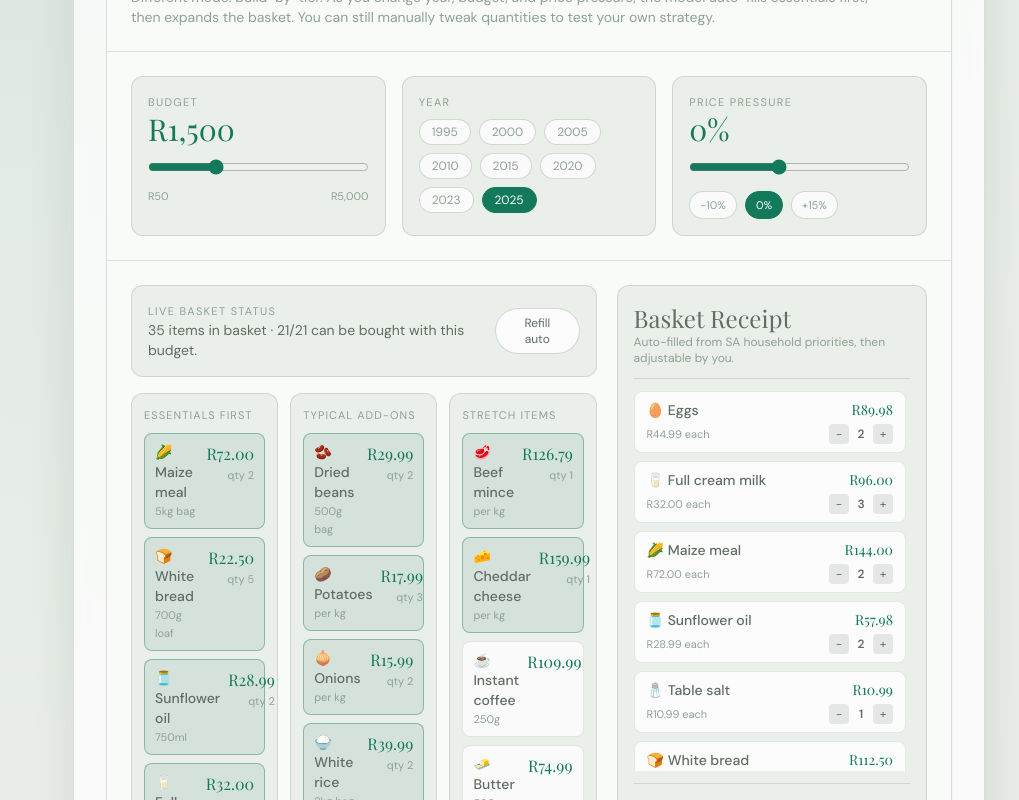
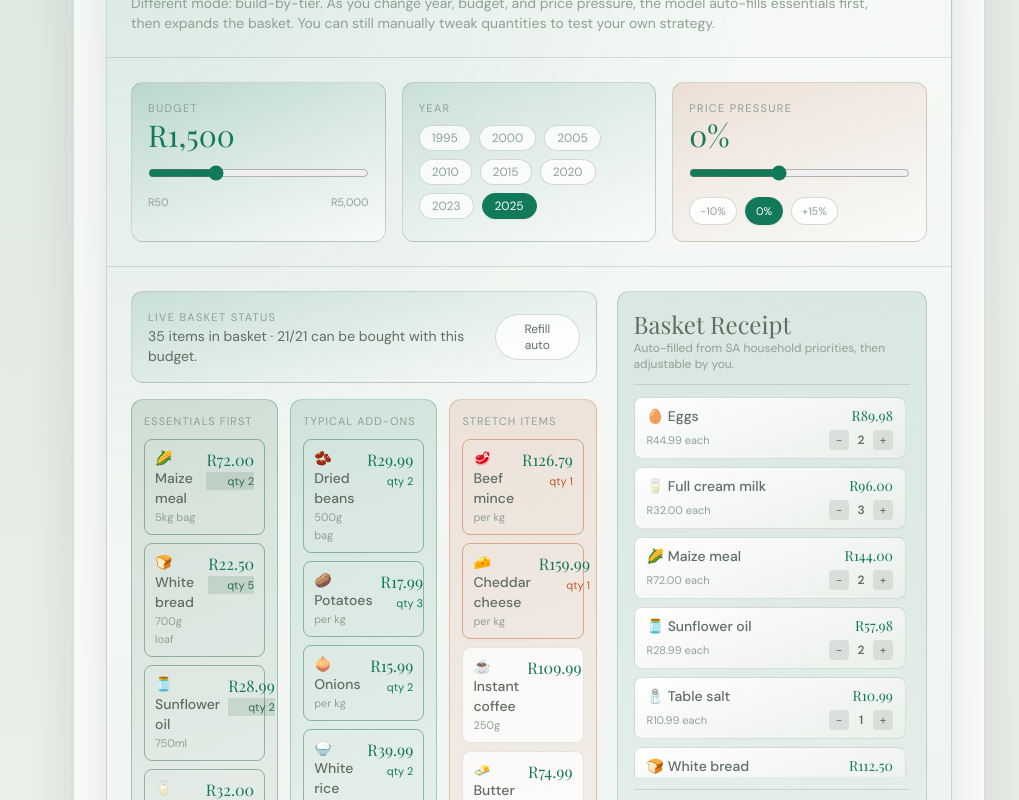
Before and after one commit to Collin-1/MzansiVisualised, a Next.js app: page /issues/grocery-basket-affordability in a window 1280 px wide. Shown: the part 580-1380 px from the top of the page, without its empty margins (111-1130 px from the left). Built offline with nearby package versions, Linux system fonts and the light colour scheme; a web font is replaced by a local one.

Commit message:
add brown gradients to grocery basket dashboared

```diff
--- a/components/visualizations/GroceryBasketAffordability.tsx
+++ b/components/visualizations/GroceryBasketAffordability.tsx
@@ -83,6 +83,35 @@ function tierLabel(priority: Tier): string {
   if (priority === 1) return "Essentials first";
   if (priority === 2) return "Typical add-ons";
   return "Stretch items";
+}
+
+function tierStyles(priority: Tier): {
+  panel: string;
+  chip: string;
+  itemActive: string;
+} {
+  if (priority === 1) {
+    return {
+      panel:
+        "border-[#2f6a4e]/35 bg-[linear-gradient(160deg,rgba(47,106,78,0.16),rgba(248,251,248,0.96))]",
+      chip: "bg-[#2f6a4e]/15 text-[#2f6a4e]",
+      itemActive: "border-[#2f6a4e]/45 bg-[#2f6a4e]/12",
+    };
+  }
+  if (priority === 2) {
+    return {
+      panel:
+        "border-[#13795b]/30 bg-[linear-gradient(160deg,rgba(19,121,91,0.14),rgba(248,251,248,0.96))]",
+      chip: "bg-brand-gold/14 text-brand-gold",
+      itemActive: "border-brand-gold/45 bg-brand-gold/14",
+    };
+  }
+  return {
+    panel:
+      "border-[#c4562a]/30 bg-[linear-gradient(160deg,rgba(196,86,42,0.13),rgba(248,251,248,0.96))]",
+    chip: "bg-[#c4562a]/14 text-[#c4562a]",
+    itemActive: "border-[#c4562a]/45 bg-[#c4562a]/12",
+  };
 }
 
 export default function GroceryBasketAffordability() {
@@ -222,7 +251,8 @@ export default function GroceryBasketAffordability() {
   }
 
   return (
-    <section className="rounded-2xl border border-brand-bark/20 bg-brand-earth-2 text-brand-bark shadow-sm">
+    <section className="overflow-hidden rounded-2xl border border-brand-bark/25 bg-[radial-gradient(circle_at_0%_0%,rgba(19,121,91,0.14),transparent_36%),radial-gradient(circle_at_100%_100%,rgba(196,86,42,0.14),transparent_34%),linear-gradient(160deg,#f8fbf8_0%,#ebefea_100%)] text-brand-bark shadow-[0_22px_38px_rgba(37,62,47,0.13)]">
+      <div className="h-1.5 w-full bg-[linear-gradient(90deg,#2f6a4e_0%,#13795b_50%,#c4562a_100%)]" />
       <div className="border-b border-brand-bark/20 p-5 md:p-6">
         <p className="mb-1 text-[11px] uppercase tracking-[0.14em] text-brand-ash">
           Issue 003
@@ -239,7 +269,7 @@ export default function GroceryBasketAffordability() {
       </div>
 
       <div className="grid gap-4 border-b border-brand-bark/20 p-5 md:grid-cols-3 md:p-6">
-        <div className="rounded-xl border border-brand-bark/20 bg-brand-earth p-4">
+        <div className="rounded-xl border border-brand-bark/25 bg-[linear-gradient(160deg,rgba(19,121,91,0.18),rgba(248,251,248,0.92))] p-4">
           <p className="text-[11px] uppercase tracking-[0.12em] text-brand-ash">
             Budget
           </p>
@@ -261,7 +291,7 @@ export default function GroceryBasketAffordability() {
           </div>
         </div>
 
-        <div className="rounded-xl border border-brand-bark/20 bg-brand-earth p-4">
+        <div className="rounded-xl border border-brand-bark/25 bg-[linear-gradient(160deg,rgba(19,121,91,0.14),rgba(248,251,248,0.95))] p-4">
           <p className="mb-2 text-[11px] uppercase tracking-[0.12em] text-brand-ash">
             Year
           </p>
@@ -274,8 +304,8 @@ export default function GroceryBasketAffordability() {
                 className={cx(
                   "rounded-full border px-3 py-1 text-xs transition-colors",
                   selectedYear === year
-                    ? "border-brand-gold bg-brand-gold text-white"
-                    : "border-brand-bark/25 bg-white/70 text-brand-ash hover:text-brand-bark",
+                    ? "border-brand-gold bg-brand-gold text-white shadow-sm"
+                    : "border-brand-bark/25 bg-white/80 text-brand-ash hover:border-brand-gold/40 hover:text-brand-bark",
                 )}
               >
                 {year}
@@ -284,7 +314,7 @@ export default function GroceryBasketAffordability() {
           </div>
         </div>
 
-        <div className="rounded-xl border border-brand-bark/20 bg-brand-earth p-4">
+        <div className="rounded-xl border border-brand-bark/25 bg-[linear-gradient(160deg,rgba(196,86,42,0.15),rgba(248,251,248,0.95))] p-4">
           <p className="text-[11px] uppercase tracking-[0.12em] text-brand-ash">
             Price pressure
           </p>
@@ -310,8 +340,8 @@ export default function GroceryBasketAffordability() {
                 className={cx(
                   "rounded-full border px-2.5 py-1 text-[11px]",
                   priceShiftPct === value
-                    ? "border-brand-gold bg-brand-gold text-white"
-                    : "border-brand-bark/25 bg-white/70 text-brand-ash",
+                    ? "border-brand-gold bg-brand-gold text-white shadow-sm"
+                    : "border-brand-bark/25 bg-white/85 text-brand-ash hover:border-brand-gold/35",
                 )}
               >
                 {value > 0 ? "+" : ""}
@@ -324,7 +354,7 @@ export default function GroceryBasketAffordability() {
 
       <div className="grid gap-5 p-5 lg:grid-cols-[1.2fr_0.8fr] md:p-6">
         <div className="space-y-4">
-          <div className="flex items-center justify-between rounded-xl border border-brand-bark/20 bg-brand-earth p-4">
+          <div className="flex items-center justify-between rounded-xl border border-brand-bark/25 bg-[linear-gradient(165deg,rgba(19,121,91,0.15),rgba(248,251,248,0.96))] p-4">
             <div>
               <p className="text-[11px] uppercase tracking-[0.12em] text-brand-ash">
                 Live basket status
@@ -347,7 +377,7 @@ export default function GroceryBasketAffordability() {
             {([1, 2, 3] as Tier[]).map((tier) => (
               <div
                 key={tier}
-                className="rounded-xl border border-brand-bark/20 bg-brand-earth p-3"
+                className={cx("rounded-xl border p-3", tierStyles(tier).panel)}
               >
                 <p className="mb-2 text-[11px] uppercase tracking-[0.1em] text-brand-ash">
                   {tierLabel(tier)}
@@ -365,8 +395,8 @@ export default function GroceryBasketAffordability() {
                         className={cx(
                           "w-full rounded-lg border px-2.5 py-2 text-left transition-colors",
                           qty > 0
-                            ? "border-brand-gold/40 bg-brand-gold/10"
-                            : "border-brand-bark/15 bg-white/70 hover:border-brand-bark/35",
+                            ? tierStyles(tier).itemActive
+                            : "border-brand-bark/15 bg-white/75 hover:border-brand-bark/35",
                           !affordable && "cursor-not-allowed opacity-45",
                         )}
                       >
@@ -384,7 +414,12 @@ export default function GroceryBasketAffordability() {
                               {currency(item.price)}
                             </p>
                             {qty > 0 && (
-                              <p className="text-[11px] text-brand-ash">
+                              <p
+                                className={cx(
+                                  "text-[11px]",
+                                  tierStyles(tier).chip,
+                                )}
+                              >
                                 qty {qty}
                               </p>
                             )}
@@ -398,7 +433,7 @@ export default function GroceryBasketAffordability() {
             ))}
           </div>
 
-          <div className="rounded-xl border border-brand-bark/20 bg-brand-earth p-4">
+          <div className="rounded-xl border border-brand-bark/25 bg-[linear-gradient(160deg,rgba(196,86,42,0.12),rgba(248,251,248,0.95))] p-4">
             <p className="mb-3 text-[11px] uppercase tracking-[0.12em] text-brand-ash">
               Basket cost timeline
             </p>
@@ -414,7 +449,9 @@ export default function GroceryBasketAffordability() {
                     <div
                       className={cx(
                         "relative w-full rounded-t-sm transition-all",
-                        isActive ? "bg-brand-gold" : "bg-brand-bark/55",
+                        isActive
+                          ? "bg-[linear-gradient(180deg,#13795b_0%,#c4562a_100%)]"
+                          : "bg-[linear-gradient(180deg,rgba(19,121,91,0.7),rgba(95,109,99,0.8))]",
                       )}
                       style={{ height: `${Math.max(4, h)}%` }}
                     >
@@ -432,7 +469,7 @@ export default function GroceryBasketAffordability() {
           </div>
         </div>
 
-        <aside className="rounded-xl border border-brand-bark/20 bg-brand-earth p-4 lg:sticky lg:top-4">
+        <aside className="rounded-xl border border-brand-bark/25 bg-[linear-gradient(175deg,rgba(19,121,91,0.12),rgba(248,251,248,0.96))] p-4 lg:sticky lg:top-4">
           <div className="mb-3 border-b border-brand-bark/20 pb-3">
             <p className="font-serif text-2xl text-brand-bark">
               Basket Receipt
@@ -451,7 +488,7 @@ export default function GroceryBasketAffordability() {
               basketEntries.map((entry) => (
                 <div
                   key={entry.item.id}
-                  className="rounded-lg border border-brand-bark/15 bg-white/80 px-3 py-2"
+                  className="rounded-lg border border-brand-bark/20 bg-[linear-gradient(160deg,rgba(255,255,255,0.96),rgba(235,239,234,0.9))] px-3 py-2"
                 >
                   <div className="mb-1 flex items-center justify-between gap-2">
                     <p className="text-sm font-medium text-brand-bark">
```
